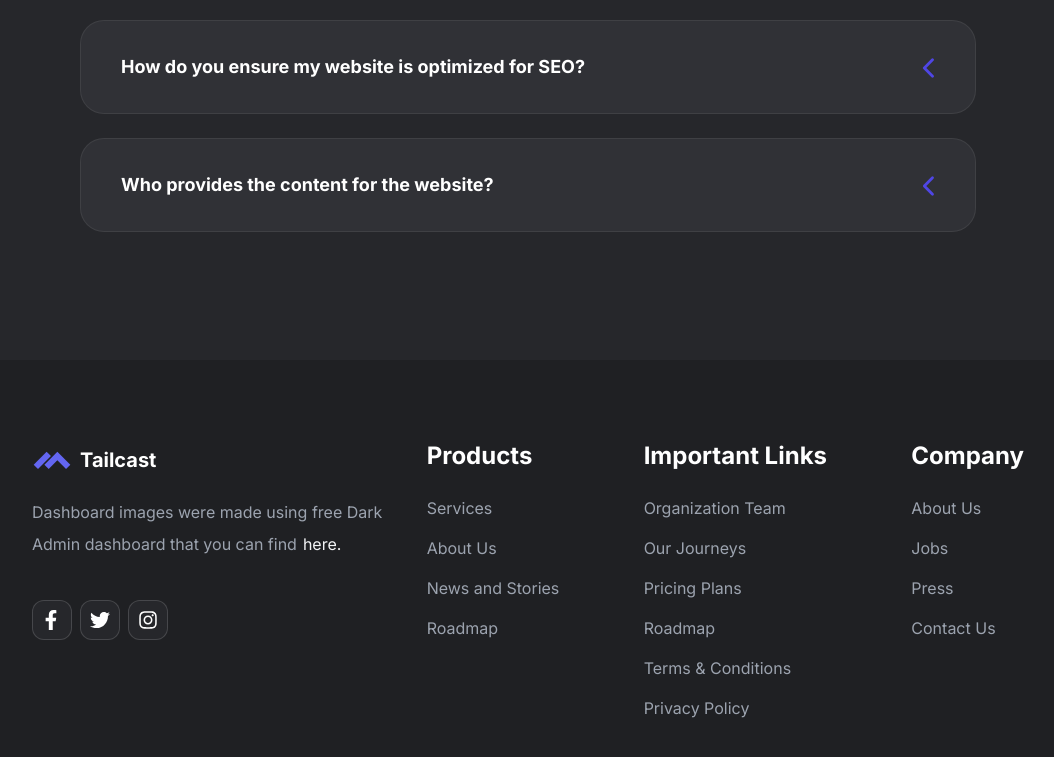
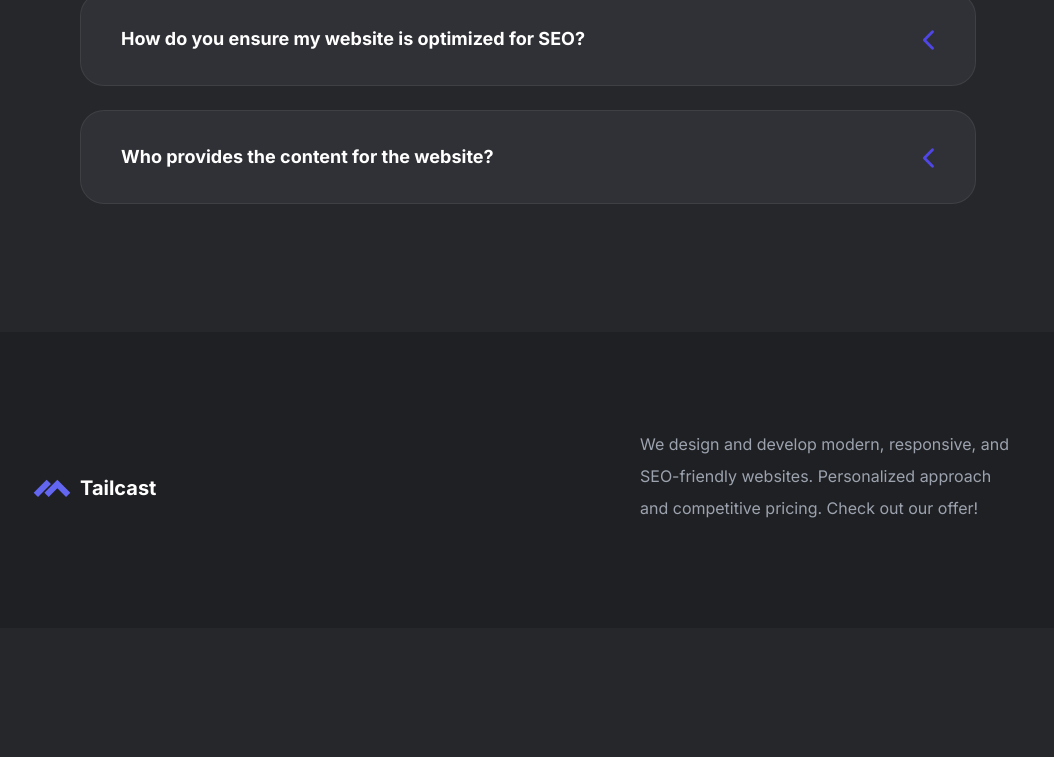
Before and after one commit to wad2eq/ourPage, an Astro site: page / in a window 1280 px wide. Shown: the part 5519-6276 px from the top of the page, without its empty margins (112-1166 px from the left). After the commit the page ends 6147 px from the top, so only its background shows below. Built offline with nearby package versions, Linux system fonts and the light colour scheme; Astro itself is replaced by a stand-in of ours.

Commit message:
Update content

```diff
--- a/src/components/FAQ.jsx
+++ b/src/components/FAQ.jsx
@@ -15,7 +15,7 @@ const FAQData = [
   {
     question: "How do you ensure my website is optimized for SEO?",
     answer:
-      "We offer a 30-day money-back guarantee on all our plans. If you're not satisfied with our product, simply contact our support team within 30 days of purchase for a full refund.",
+      "We employ a range of proven SEO strategies to optimize your website, including keyword research, on-page optimization (title tags, meta descriptions, content optimization), technical SEO (site speed, mobile-friendliness, site structure), and link building.",
   },
   {
     question: "Who provides the content for the website?",
--- a/src/components/Footer.jsx
+++ b/src/components/Footer.jsx
@@ -30,8 +30,7 @@ export const Footer = () => {
     <footer aria-label="Site footer">
       <div className="pt-10  lg:pt-20 lg:pb-16 bg-bgDark1 radius-for-skewed ">
         <div className="container mx-auto px-4 w-4/5 md:w-11/12 lg:w-10/12 xl:w-4/5 2xl:w-2/3">
-          <div className="flex flex-wrap">
-            <div className="w-full lg:w-1/3 mb-16 lg:mb-0">
+          <div className="flex flex-wrap mb-16 lg:mb-0 justify-center">
               <div className="flex justify-center lg:justify-start items-center grow basis-0">
                 <div className="text-white mr-2 text-6xl">
                   <TailcastLogo />
@@ -41,93 +40,9 @@ export const Footer = () => {
                 </div>
               </div>
               <p className="mb-10 mt-4 sm:w-[22rem] lg:w-[20rem] xl:w-[24rem] text-gray-400 leading-loose text-center lg:text-left mx-auto lg:mx-0">
-                Dashboard images were made using free Dark Admin dashboard that
-                you can find
-                <a
-                  href="https://bootstrapious.com/p/bootstrap-4-dark-admin"
-                  target="_blank"
-                  className="text-gray-100 ml-1.5 "
-                  aria-label="Dark Admin Dashboard"
-                >
-                  here.
-                </a>
+                We design and develop modern, responsive, and SEO-friendly websites. Personalized approach and competitive pricing. Check out our offer!
               </p>
-              <div className="w-36 mx-auto lg:mx-0">
-                <a
-                  className="inline-block w-10  h-10 mr-2 p-2 pt-[0.55rem] outlined-button"
-                  href="#"
-                  aria-label="Facebook"
-                >
-                  <FacebookIcon />
-                </a>
-                <a
-                  className="inline-block w-10  h-10 mr-2 p-2 pt-[0.55rem] pl-[0.55rem] outlined-button"
-                  href="#"
-                  aria-label="Twitter"
-                >
-                  <TwitterIcon />
-                </a>
-                <a
-                  className="inline-block w-10  h-10 mr-2 p-2 pt-[0.55rem] pl-[0.55rem] outlined-button"
-                  href="#"
-                  aria-label="Instagram"
-                >
-                  <InstagramIcon />
-                </a>
-              </div>
-            </div>
-            <div className="w-full lg:w-2/3  lg:pl-16 hidden lg:flex flex-wrap justify-between">
-              <div className="w-full md:w-1/3 lg:w-auto mb-16 md:mb-0">
-                <h3 className="mb-6 text-2xl font-bold text-primaryText">Products</h3>
-                <ul>
-                  {footerData[0].items.map((item, index) => (
-                    <li key={`${item}-${index}`} className="mb-4">
-                      <a
-                        className="text-gray-400 hover:text-gray-300"
-                        href="#"
-                        aria-label={item}
-                      >
-                        {item}
-                      </a>
-                    </li>
-                  ))}
-                </ul>
-              </div>
-              <div className="w-full md:w-1/3 lg:w-auto mb-16 md:mb-0">
-                <h3 className="mb-6 text-2xl font-bold text-primaryText">
-                  Important Links
-                </h3>
-                <ul>
-                  {footerData[1].items.map((item, index) => (
-                    <li key={`${item}-${index}`} className="mb-4">
-                      <a
-                        className="text-gray-400 hover:text-gray-300"
-                        href="#"
-                        aria-label={item}
-                      >
-                        {item}
-                      </a>
-                    </li>
-                  ))}
-                </ul>
-              </div>
-              <div className="w-full md:w-1/3 lg:w-auto">
-                <h3 className="mb-6 text-2xl font-bold text-primaryText">Company</h3>
-                <ul>
-                  {footerData[2].items.map((item, index) => (
-                    <li key={`${item}-${index}`} className="mb-4">
-                      <a
-                        className="text-gray-400 hover:text-gray-300"
-                        href="#"
-                        aria-label={item}
-                      >
-                        {item}
-                      </a>
-                    </li>
-                  ))}
-                </ul>
-              </div>
-            </div>
+
           </div>
         </div>
       </div>
--- a/src/components/Marketing.jsx
+++ b/src/components/Marketing.jsx
@@ -45,7 +45,6 @@ const seo_content = [
       "Final decisions are yours",
       "Flexibility and customization",
       "A team of experts",
-      "Understanding your business needs",
     ],
   },
 ];
```
Also changed, not shown: src/components/elemets/Social.jsx (added).
